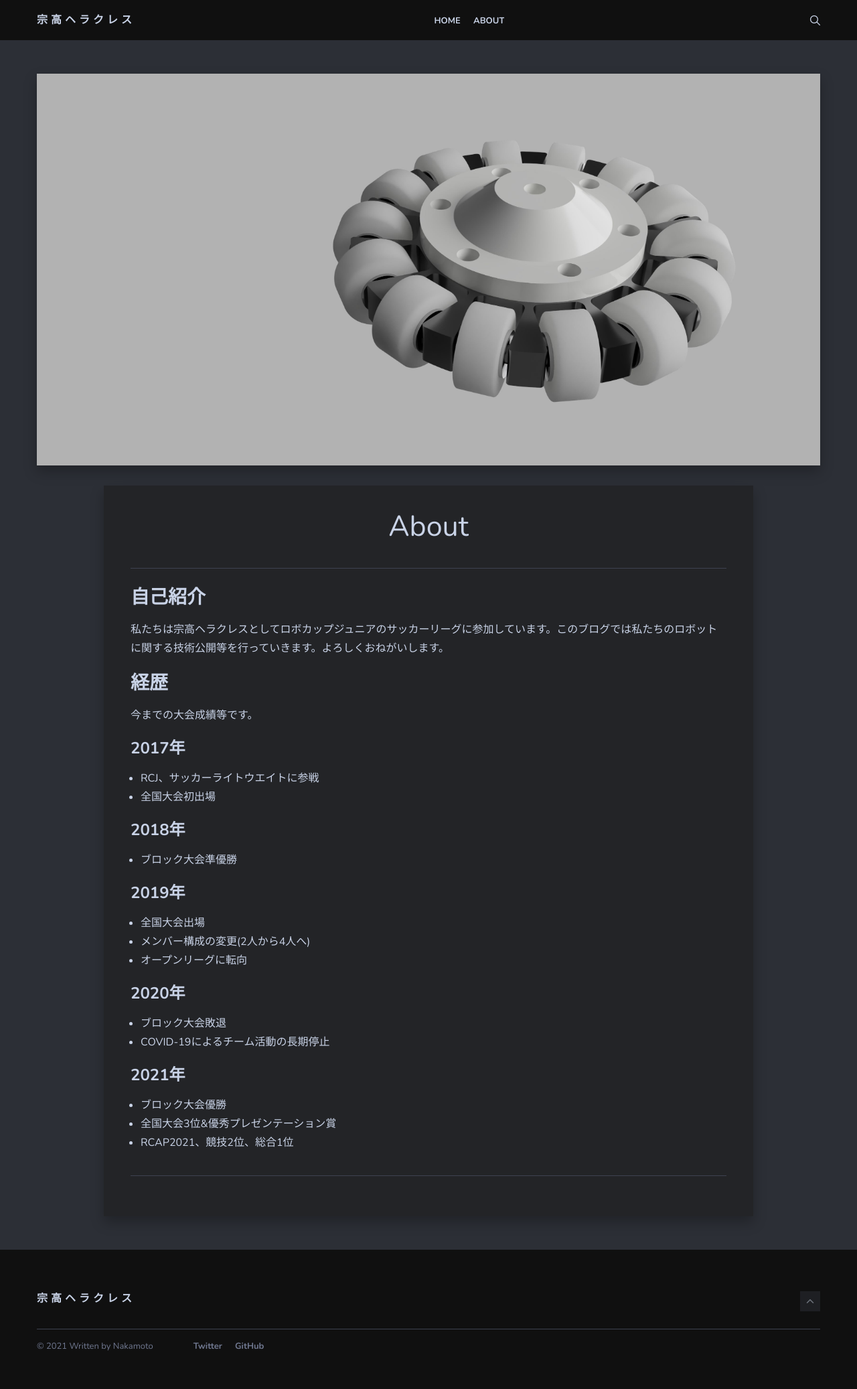
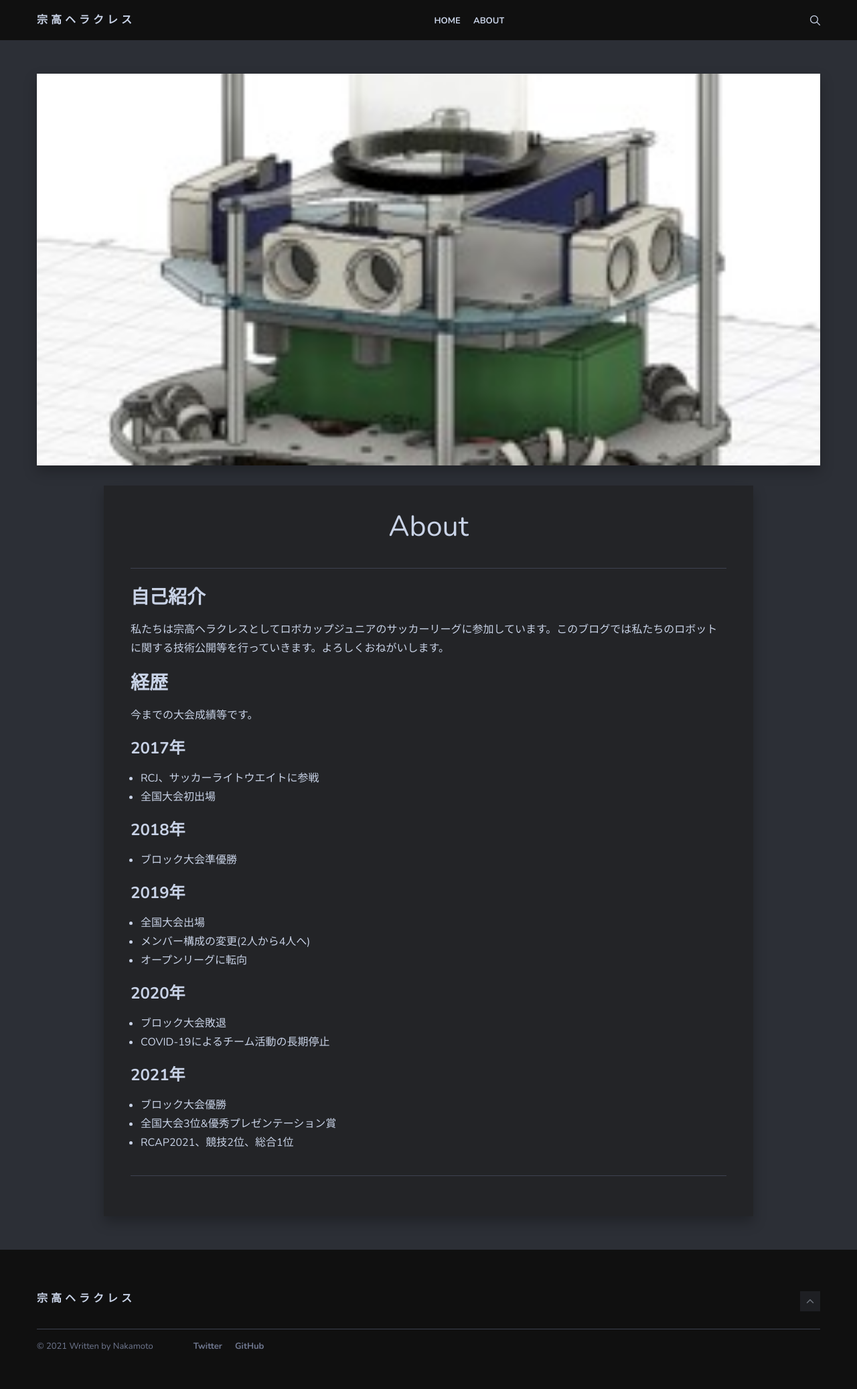
Before and after one commit to RP-800/rcj, a Jekyll site: the page built from _pages/about.md, in a window 1280 px wide. Shown: the whole page at 67% size. Built offline with Jekyll 4.4.1, drawn with Linux system fonts in a browser that asks for light colours; nearby versions of some CDN libraries.

Commit message:
Update about.md

```diff
--- a/_pages/about.md
+++ b/_pages/about.md
@@ -1,7 +1,7 @@
 ---
 layout: page
 title: About
-image: 897b279a-6a44-40f7-9459-d3fe7b226536.jpg
+image: logo.jpg
 permalink: /about/
 ---
 ## 自己紹介
```
